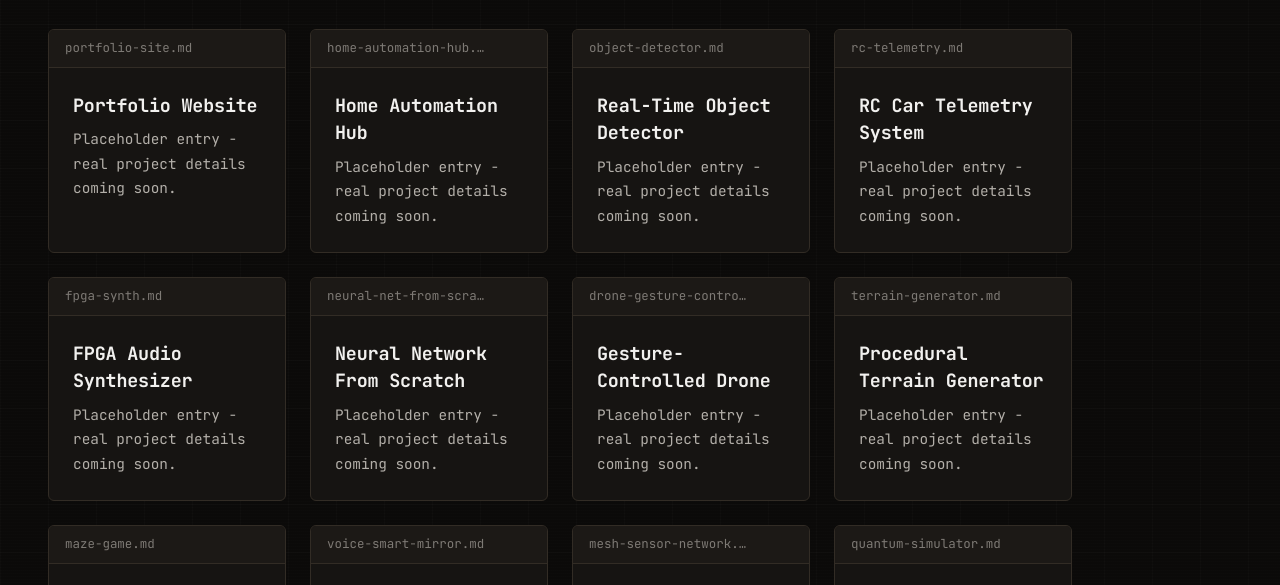
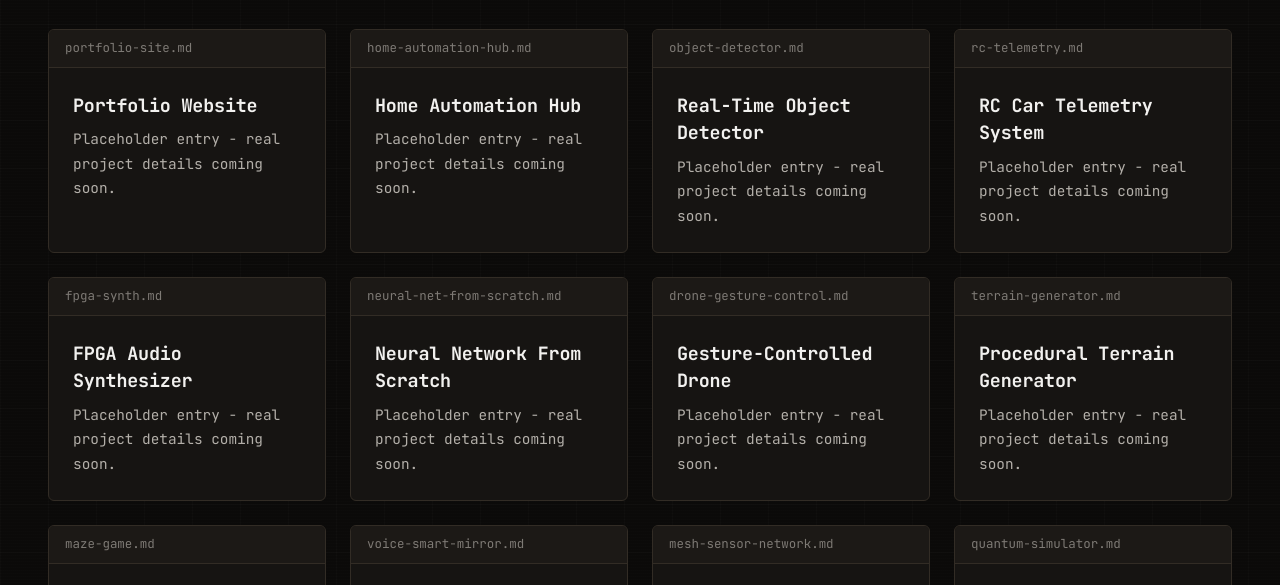
Before and after one commit to Artsleed/personal_site, an Astro site: page /projects in a window 1280 px wide. Shown: the part 168-753 px from the top of the page. Built offline with nearby package versions, Linux system fonts and the light colour scheme; Astro itself is replaced by a stand-in of ours.

Commit message:
Projects grid: break out to fill the full page width
The grid already filled its container, but that container was capped
at --page-width (1120px) and left-justified, so it left a growing gap
on the right on wider screens. Applied the same breakout technique
used for the resume PDF viewer: title stays in normal flow, the grid
itself cancels main's padding and spans the true viewport width.

```diff
--- a/src/pages/projects.astro
+++ b/src/pages/projects.astro
@@ -13,6 +13,7 @@ const projects = (await getCollection('projects')).sort(
   <div class="projects">
     <p class="kicker">Work</p>
     <h1 class="page-title typewriter" style={`--steps: ${title.length}`}>{title}</h1>
+    <div class="list-breakout">
       <div class="project-list">
         {projects.map((project, i) => (
           <a href={`/projects/${project.id}`} class="project" data-reveal style={`transition-delay: ${i * 0.08}s`}>
@@ -28,6 +29,7 @@ const projects = (await getCollection('projects')).sort(
         ))}
       </div>
     </div>
+  </div>
 </Layout>
 
 <style>
@@ -35,11 +37,28 @@ const projects = (await getCollection('projects')).sort(
     max-width: var(--page-width);
   }
 
+  /* main is left-justified and capped at --page-width, so this breaks
+     out to the true viewport width (same technique as the resume PDF
+     viewer) instead of leaving the grid capped and letting blank space
+     sit unused on wide screens. */
+  .list-breakout {
+    width: 100vw;
+    margin-left: calc(-1 * var(--space-5));
+    margin-top: var(--space-4);
+  }
+
+  @media (max-width: 480px) {
+    .list-breakout {
+      margin-left: calc(-1 * var(--space-3));
+    }
+  }
+
   .project-list {
     display: grid;
     grid-template-columns: repeat(4, 1fr);
     gap: var(--space-3);
     align-items: stretch;
+    padding: 0 var(--space-5);
   }
 
   @media (max-width: 960px) {
@@ -51,6 +70,12 @@ const projects = (await getCollection('projects')).sort(
   @media (max-width: 560px) {
     .project-list {
       grid-template-columns: 1fr;
+    }
+  }
+
+  @media (max-width: 480px) {
+    .project-list {
+      padding: 0 var(--space-3);
     }
   }
 
```
Lines whose indentation alone changed are shown as unchanged.
